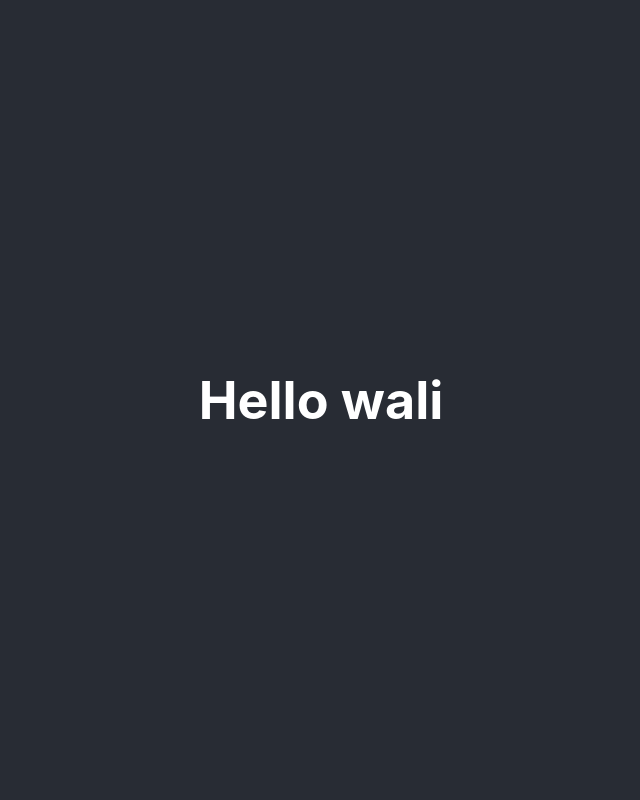
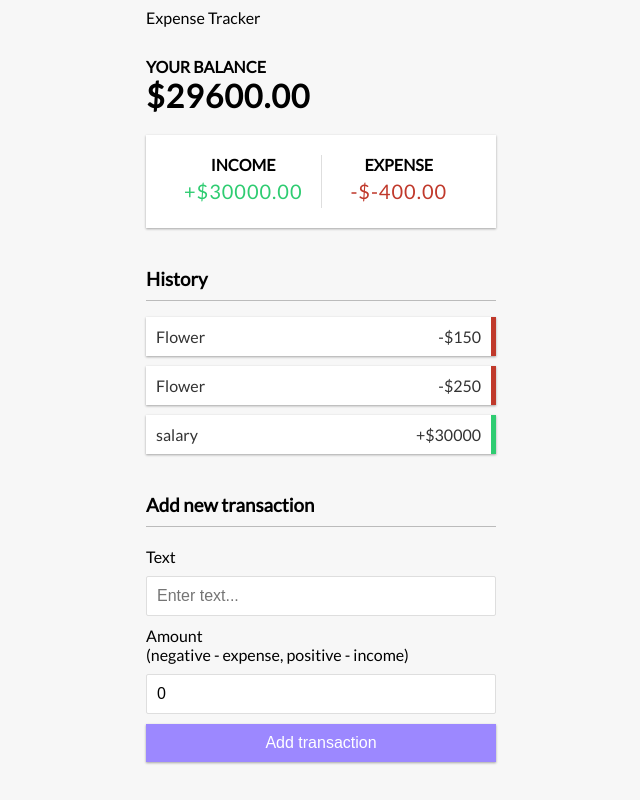
Before and after one commit to satiwankumar/expense-tracker-app, a React (Create React App) app: page / in a window 1280 px wide. Shown: the whole page, without its empty margins (319-959 px from the left). Built offline with nearby package versions, Linux system fonts and the light colour scheme.

Commit message:
expense tracker using context api
kl

```diff
--- a/src/App.css
+++ b/src/App.css
@@ -1,38 +1,151 @@
-.App {
-  text-align: center;
+@import url('https://fonts.googleapis.com/css?family=Lato&display=swap');
+
+:root {
+  --box-shadow: 0 1px 3px rgba(0, 0, 0, 0.12), 0 1px 2px rgba(0, 0, 0, 0.24);
 }
 
-.App-logo {
-  height: 40vmin;
-  pointer-events: none;
+* {
+  box-sizing: border-box;
 }
 
-@media (prefers-reduced-motion: no-preference) {
-  .App-logo {
-    animation: App-logo-spin infinite 20s linear;
-  }
-}
-
-.App-header {
-  background-color: #282c34;
-  min-height: 100vh;
+body {
+  background-color: #f7f7f7;
   display: flex;
   flex-direction: column;
   align-items: center;
   justify-content: center;
-  font-size: calc(10px + 2vmin);
-  color: white;
+  min-height: 100vh;
+  margin: 0;
+  font-family: 'Lato', sans-serif;
 }
 
-.App-link {
-  color: #61dafb;
+.container {
+  margin: 30px auto;
+  width: 350px;
 }
 
-@keyframes App-logo-spin {
-  from {
-    transform: rotate(0deg);
-  }
-  to {
-    transform: rotate(360deg);
-  }
+h1 {
+  letter-spacing: 1px;
+  margin: 0;
 }
+
+h3 {
+  border-bottom: 1px solid #bbb;
+  padding-bottom: 10px;
+  margin: 40px 0 10px;
+}
+
+h4 {
+  margin: 0;
+  text-transform: uppercase;
+}
+
+.inc-exp-container {
+  background-color: #fff;
+  box-shadow: var(--box-shadow);
+  padding: 20px;
+  display: flex;
+  justify-content: space-between;
+  margin: 20px 0;
+}
+
+.inc-exp-container > div {
+  flex: 1;
+  text-align: center;
+}
+
+.inc-exp-container > div:first-of-type {
+  border-right: 1px solid #dedede;
+}
+
+.money {
+  font-size: 20px;
+  letter-spacing: 1px;
+  margin: 5px 0;
+}
+
+.money.plus {
+  color: #2ecc71;
+}
+
+.money.minus {
+  color: #c0392b;
+}
+
+label {
+  display: inline-block;
+  margin: 10px 0;
+}
+
+input[type='text'],
+input[type='number'] {
+  border: 1px solid #dedede;
+  border-radius: 2px;
+  display: block;
+  font-size: 16px;
+  padding: 10px;
+  width: 100%;
+}
+
+.btn {
+  cursor: pointer;
+  background-color: #9c88ff;
+  box-shadow: var(--box-shadow);
+  color: #fff;
+  border: 0;
+  display: block;
+  font-size: 16px;
+  margin: 10px 0 30px;
+  padding: 10px;
+  width: 100%;
+}
+
+.btn:focus,
+.delete-btn:focus {
+  outline: 0;
+}
+
+.list {
+  list-style-type: none;
+  padding: 0;
+  margin-bottom: 40px;
+}
+
+.list li {
+  background-color: #fff;
+  box-shadow: var(--box-shadow);
+  color: #333;
+  display: flex;
+  justify-content: space-between;
+  position: relative;
+  padding: 10px;
+  margin: 10px 0;
+}
+
+.list li.plus {
+  border-right: 5px solid #2ecc71;
+}
+
+.list li.minus {
+  border-right: 5px solid #c0392b;
+}
+
+.delete-btn {
+  cursor: pointer;
+  background-color: #e74c3c;
+  border: 0;
+  color: #fff;
+  font-size: 20px;
+  line-height: 20px;
+  padding: 2px 5px;
+  position: absolute;
+  top: 50%;
+  left: 0;
+  transform: translate(-100%, -50%);
+  opacity: 0;
+  transition: opacity 0.3s ease;
+}
+
+.list li:hover .delete-btn {
+  opacity: 1;
+}
--- a/src/App.js
+++ b/src/App.js
@@ -1,14 +1,27 @@
 import React from 'react';
-import logo from './logo.svg';
+// import logo from './logo.svg';
 import './App.css';
+import Header from './components/Header'
+import {Balance} from './components/Balance'
+import { IncomeExpense } from './components/IncomeExpense';
+import { Transactions } from './components/Transactions';
+import { AddTransaction } from './components/AddTransaction';
+
+import {GlobalProvider} from './context/GlobalContext'
 
 function App() {
   return (
-    <div className="App">
-      <header className="App-header">
-      <h1>Hello wali</h1>
-      </header>
+    <GlobalProvider>
+    <Header/>
+
+    <div className="container" >
+     <Balance/>
+     <IncomeExpense/>
+     <Transactions/>
+     <AddTransaction/>
+
     </div>
+    </GlobalProvider>
   );
 }
 
--- /dev/null
+++ b/src/components/AddTransaction.js
@@ -0,0 +1,51 @@
+import React, { useState, useContext } from 'react';
+import { GlobalContext } from '../context/GlobalContext';
+
+export const AddTransaction = () => {
+  const { AddTransaction } = useContext(GlobalContext);
+
+  const [text, setText] = useState('');
+  const [amount, setAmount] = useState(0);
+
+  const onSubmit = (e) => {
+    e.preventDefault();
+    let newtransaction = {
+      id: Math.floor(Math.random * 10000000),
+      text,
+      amount: +amount,
+    };
+    AddTransaction(newtransaction);
+  };
+
+  return (
+    <div>
+      <h3>Add new transaction</h3>
+      <form id="form" onSubmit={onSubmit} >
+        <div className="form-control">
+          <label htmlFor="text">Text</label>
+          <input
+            type="text"
+            id="text"
+            value={text}
+            onChange={(e) => setText(e.target.value)}
+            placeholder="Enter text..."
+          />
+        </div>
+        <div className="form-control">
+          <label htmlFor="amount">
+            Amount <br />
+            (negative - expense, positive - income)
+          </label>
+          <input
+            type="number"
+            id="amount"
+            value={amount}
+            onChange={(e) => setAmount(e.target.value)}
+            placeholder="Enter amount..."
+          />
+        </div>
+        <button className="btn">Add transaction</button>
+      </form>
+    </div>
+  );
+};
--- /dev/null
+++ b/src/components/Balance.js
@@ -0,0 +1,26 @@
+import React, { useState, useContext, useEffect } from 'react';
+import { GlobalContext } from '../context/GlobalContext';
+
+export const Balance = () => {
+  const { transactions } = useContext(GlobalContext);
+
+  useEffect(() => {
+    let initialbalance=0
+   for(let i=0;i<transactions.length;i++){
+      initialbalance+= transactions[i].amount
+
+   }
+   setBalance(initialbalance)
+
+  }, [transactions]);
+
+
+  const [balance, setBalance] = useState(0);
+
+  return (
+    <>
+      <h4>Your Balance</h4>
+      <h1 id="balance">${balance}.00</h1>
+    </>
+  );
+};
--- /dev/null
+++ b/src/components/Header.js
@@ -0,0 +1,10 @@
+import React from 'react'
+
+ const Header = () => {
+    return (
+        <div>
+            Expense Tracker
+        </div>
+    )
+}
+export default Header
--- /dev/null
+++ b/src/components/IncomeExpense.js
@@ -0,0 +1,36 @@
+import React,{useContext} from 'react'
+
+import {GlobalContext} from '../context/GlobalContext'
+
+
+export const IncomeExpense = () => {
+    const {transactions}= useContext(GlobalContext)
+
+    let amounts = transactions.map(transaction=>transaction.amount)
+
+    let income = amounts.filter(amount=>amount>0)
+
+    let TotalIcome = income.reduce((acc,item)=>(acc+=item),0).toFixed(2)
+
+
+    let Expenses = amounts.filter(amount=>amount<0)
+
+    let TotalExpenses = Expenses.reduce((acc,item)=>(acc+=item),0).toFixed(2)
+
+
+
+    return (
+        <>
+        <div className="inc-exp-container">
+        <div>
+          <h4>Income</h4>
+          <p id="money-plus" className="money plus">+${TotalIcome}</p>
+        </div>
+        <div>
+          <h4>Expense</h4>
+          <p id="money-minus" className="money minus">-${TotalExpenses}</p>
+        </div>
+      </div>
+        </>
+    )
+}
--- /dev/null
+++ b/src/components/Transaction.js
@@ -0,0 +1,17 @@
+import React,{useContext} from 'react'
+import { GlobalContext } from '../context/GlobalContext';
+
+
+export const Transaction = ({transaction}) => {
+    const {DeleteTransaction} = useContext(GlobalContext)
+    console.log(DeleteTransaction)
+    let sign = transaction.amount>0?'+':'-'
+
+    return (
+        <div>
+        <li key={transaction.id} className={transaction.amount>0?'plus':'minus'}>
+        {  transaction.text }<span>{sign}${Math.abs(transaction.amount)}</span><button onClick={()=>DeleteTransaction(transaction.id)} className="delete-btn">x</button>
+        </li>
+        </div>
+    )
+}
--- /dev/null
+++ b/src/components/Transactions.js
@@ -0,0 +1,17 @@
+import React,{useContext} from 'react'
+import {Transaction} from './Transaction'
+import {GlobalContext } from '../context/GlobalContext'
+export const Transactions = () => {
+
+    const {transactions}  = useContext(GlobalContext)
+    console.log(transactions)
+
+    return (
+        <div>
+        <h3>History</h3>
+        <ul id="list" className="list">
+           {transactions.map(transaction=> <Transaction key={transaction.id} transaction={transaction}/>)}
+        </ul>
+        </div>
+    )
+}
--- /dev/null
+++ b/src/context/AppReducer.js
@@ -0,0 +1,16 @@
+export default (state,action)=>{
+    switch(action.type){
+        case 'DELETE_TRANSACTION':
+            return {
+                ...state,
+                    transactions:state.transactions.filter(transaction=>transaction.id!==action.payload)
+            }
+        case 'ADD_TRANSACTION':
+            return{
+                ...state,
+                transactions:[action.payload,...state.transactions]
+            }
+        default:
+            return state
+    }
+}
--- /dev/null
+++ b/src/context/GlobalContext.js
@@ -0,0 +1,41 @@
+import React,{createContext,useReducer} from 'react'
+import AppReducer from './AppReducer'
+const initialState={
+
+    transactions:[
+        {id:1,text:'Flower',amount:-150},
+        {id:2,text:'Flower',amount:-250},
+        {id:3,text:'salary',amount:30000}
+    ]
+
+}
+
+//create context
+export const GlobalContext = createContext(initialState);
+
+//context provider
+export const GlobalProvider = ({children})=>{
+    const [state,dispatch] = useReducer(AppReducer,initialState)
+
+    //FUNCTION ACTIONS
+    function DeleteTransaction(id){
+        dispatch({
+            type:'DELETE_TRANSACTION',
+            payload:id
+        })
+    }
+       //FUNCTION ACTIONS
+       function AddTransaction(transaction){
+        dispatch({
+            type:'ADD_TRANSACTION',
+            payload:transaction
+        })
+    }
+
+
+
+
+    return (<GlobalContext.Provider value={{transactions:state.transactions,DeleteTransaction,AddTransaction}}>
+            {children}
+        </GlobalContext.Provider>)
+}
```
